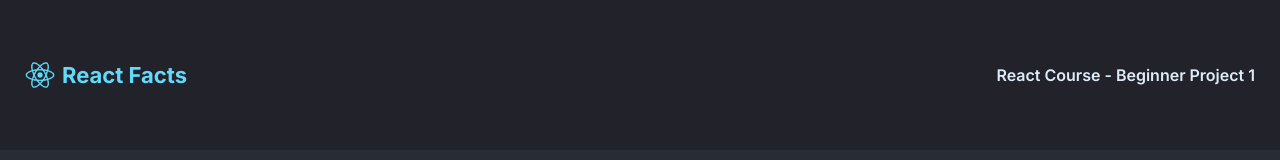
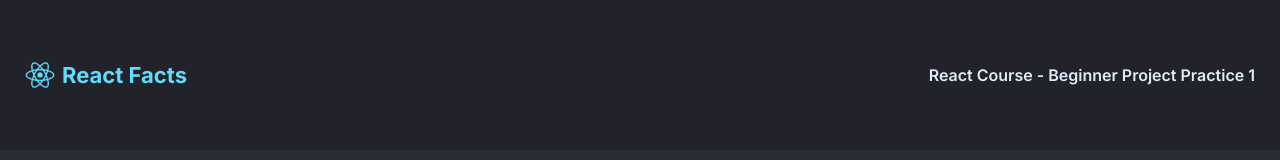
Before and after one commit to ShubhamGupta2505/React_Starter_Basic, a React (Create React App) app in the folder my-app/: page / in a window 1280 px wide. Shown: the top 160 px of the page. Built offline with nearby package versions, Linux system fonts and the light colour scheme.

Commit message:
Adding Card content

```diff
--- a/my-app/src/Navbar.js
+++ b/my-app/src/Navbar.js
@@ -5,7 +5,7 @@ export default function Navbar() {
         <nav>
             <img src="./logo192.png" className="nav--icon"/>
             <h3 className="nav--logo_text">React Facts</h3>
-            <h4 className="nav--title">React Course - Beginner Project 1</h4>
+            <h4 className="nav--title">React Course - Beginner Project Practice  1</h4>
         </nav>
     )
 }
```
